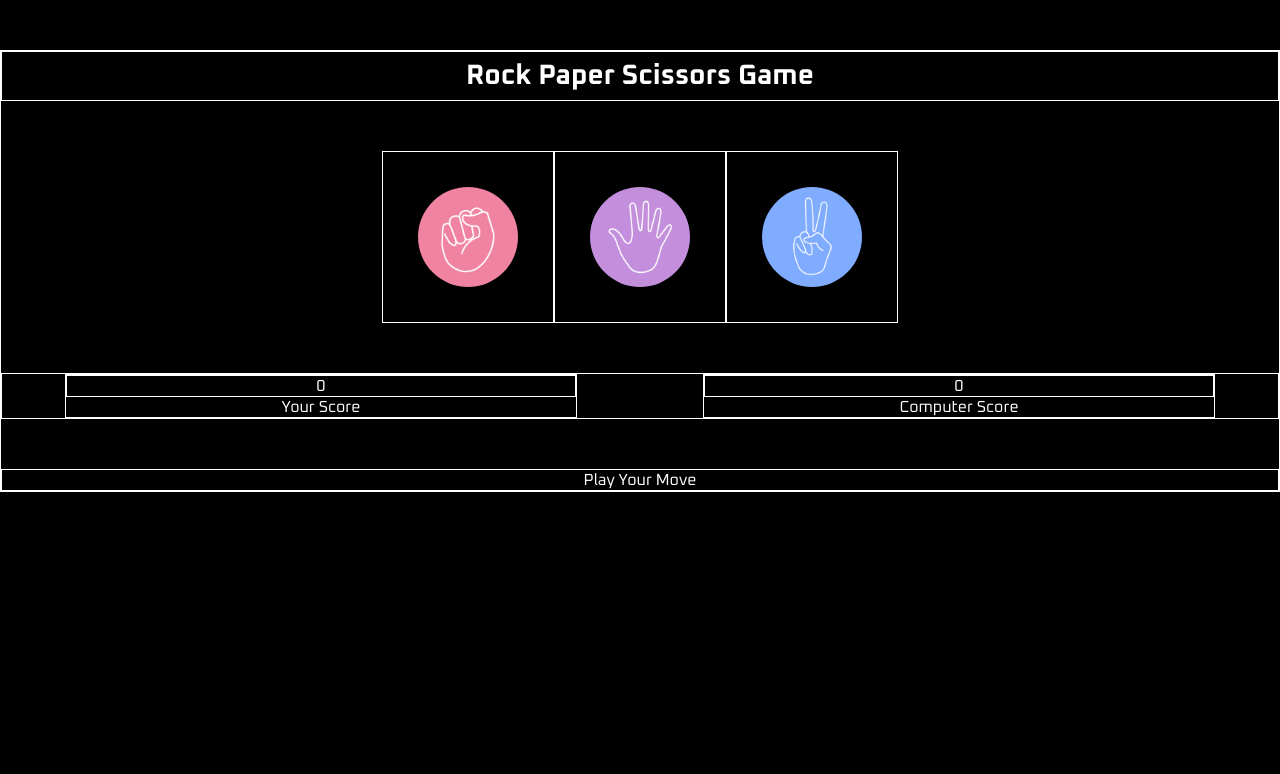
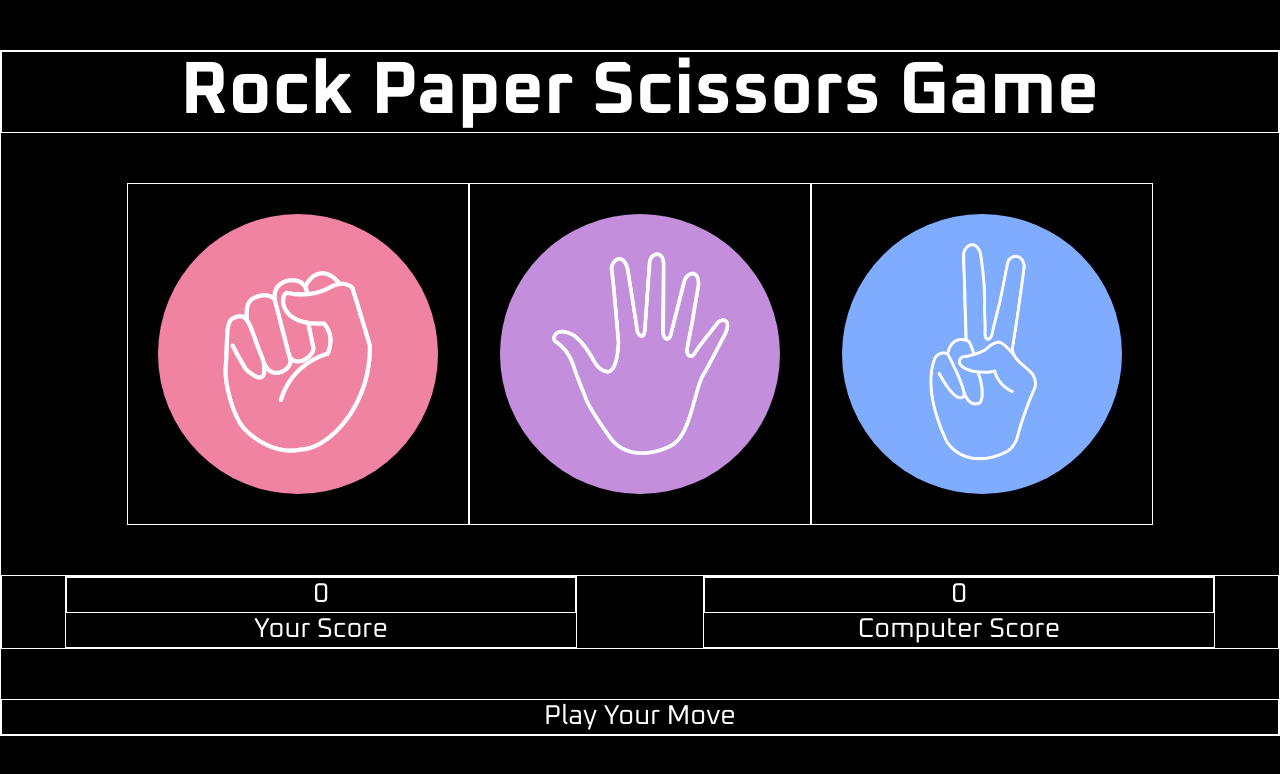
Before and after one commit to saadthedeveloper/Rock-Paper-Scissors-Game, a plain HTML site: page index.html in a window 1280 px wide. Drawn offline with Linux system fonts and the light colour scheme.

Commit message:
Add responsiveness

```diff
--- a/style.css
+++ b/style.css
@@ -75,7 +75,7 @@ img:hover {
 
 }
 
-@media (min-width: 300px) {
+@media (min-width: 100px) {
 
     img {
         width: 100px;
@@ -106,3 +106,98 @@ img:hover {
         border: 1px solid white;
     }
 }
+
+@media (min-width: 550px){
+    img {
+        width: 130px;
+        height: 130px;
+
+    }
+
+    .choice {
+        width: none;
+        height: none;
+        border: 1px solid white;
+
+    }
+
+    h1 {
+        line-height: 3rem;
+        font-size: 38px;
+    }
+
+    #message-container {
+
+        font-size: 1.2rem;
+        border: 1px solid white;
+    }
+
+    .score-board {
+        font-size: 1.2rem;
+        border: 1px solid white;
+    }
+}
+
+@media (min-width: 750px){
+    img {
+        width: 170px;
+        height: 170px;
+
+    }
+
+    .choice {
+        width: none;
+        height: none;
+        padding: 23px;
+        border: 1px solid white;
+
+    }
+
+    h1 {
+        line-height: 3rem;
+        font-size: 54px;
+    }
+
+    #message-container {
+
+        font-size: 1.4rem;
+        border: 1px solid white;
+    }
+
+    .score-board {
+        font-size: 1.4rem;
+        border: 1px solid white;
+    }
+}
+
+@media (min-width: 1100px){
+    img {
+        width: 280px;
+        height: 280px;
+
+    }
+
+    .choice {
+        width: none;
+        height: none;
+        padding: 85px;
+        border: 1px solid white;
+
+    }
+
+    h1 {
+        line-height: 5rem;
+        font-size: 74px;
+    }
+
+    #message-container {
+
+        font-size: 1.7rem;
+        border: 1px solid white;
+    }
+
+    .score-board {
+        font-size: 1.7rem;
+        border: 1px solid white;
+    }
+}
```
